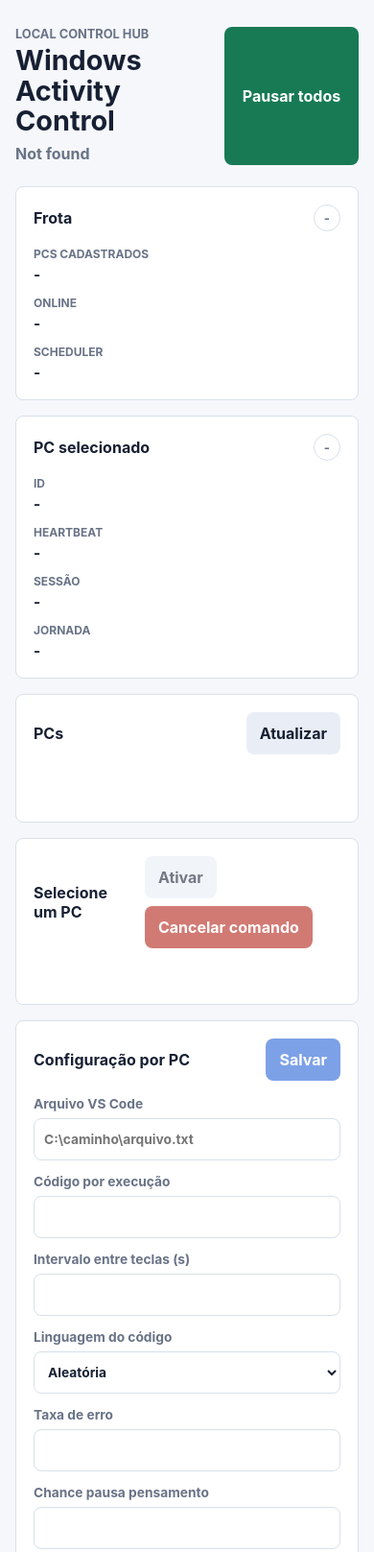
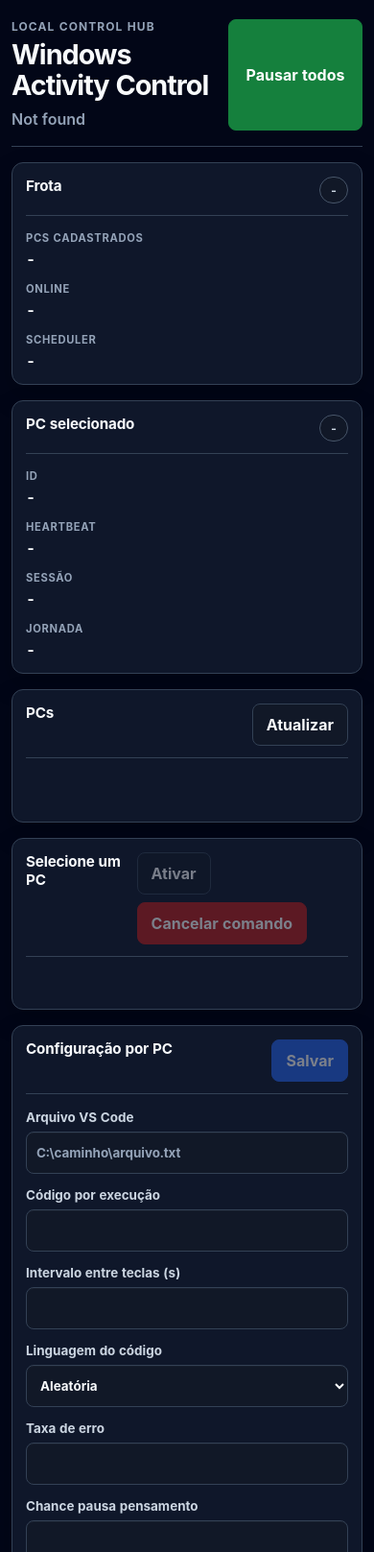
Before and after one commit to lucasfogacadj/RemoteControl, a website: page hub/control_hub/static/index.html in a window 390 px wide. Shown: the top 1617 px of the page at 96% size. Drawn offline with Linux system fonts and the light colour scheme; no server answers.

Commit message:
Add dark visual theme to control console

```diff
--- a/hub/control_hub/static/app.js
+++ b/hub/control_hub/static/app.js
@@ -112,6 +112,7 @@ function renderFleet(fleetState) {
   text(els.schedulerStatus, fleetState.scheduler?.task_running ? "Ativo" : "Indisponível");
   els.fleetToggleButton.textContent = fleet.enabled ? "Pausar todos" : "Retomar todos";
   els.fleetToggleButton.setAttribute("aria-pressed", String(fleet.enabled));
+  els.fleetToggleButton.classList.toggle("enabled", Boolean(fleet.enabled));
   clear(els.agentList);
   for (const agent of agents) {
     const row = button("", "agent-row");
--- a/hub/control_hub/static/index.html
+++ b/hub/control_hub/static/index.html
@@ -3,8 +3,9 @@
   <head>
     <meta charset="utf-8" />
     <meta name="viewport" content="width=device-width, initial-scale=1" />
+    <meta name="theme-color" content="#020617" />
     <title>Windows Activity Control</title>
-    <link rel="stylesheet" href="/static/styles.css" />
+    <link rel="stylesheet" href="/static/styles.css?v=dark-1" />
   </head>
   <body>
     <main class="shell">
--- a/hub/control_hub/static/styles.css
+++ b/hub/control_hub/static/styles.css
@@ -1,26 +1,60 @@
 :root {
-  color-scheme: light;
-  --bg: #f5f7fb;
-  --panel: #ffffff;
-  --ink: #172033;
-  --muted: #697386;
-  --line: #d9e0ea;
-  --blue: #2764d8;
-  --green: #177a55;
-  --red: #b42318;
-  --amber: #9a6700;
+  color-scheme: dark;
+  --bg: #020617;
+  --panel: #0f172a;
+  --panel-elevated: #111827;
+  --input: #111827;
+  --input-hover: #162033;
+  --ink: #f8fafc;
+  --on-action: #fff;
+  --muted-strong: #cbd5e1;
+  --muted: #94a3b8;
+  --line: #334155;
+  --line-strong: #475569;
+  --blue: #2563eb;
+  --blue-hover: #1d4ed8;
+  --blue-soft: #172554;
+  --green: #15803d;
+  --green-text: #86efac;
+  --green-soft: #052e16;
+  --red: #b91c1c;
+  --red-text: #fecaca;
+  --red-soft: #450a0a;
+  --amber: #fbbf24;
+  --amber-soft: #422006;
+  --amber-border: #a16207;
+  --secondary-hover: #1e293b;
+  --green-hover: #166534;
+  --red-hover: #991b1b;
+  --focus: #60a5fa;
+  --focus-ring: rgb(96 165 250 / 34%);
+  --shadow-panel: 0 12px 30px rgb(0 0 0 / 16%);
+  --shadow-dialog: 0 24px 70px rgb(0 0 0 / 48%);
+  --backdrop: rgb(2 6 23 / 72%);
+  --transition-fast: 180ms ease-out;
 }
 
 * {
   box-sizing: border-box;
 }
 
+html {
+  background: var(--bg);
+}
+
 body {
+  min-height: 100dvh;
   margin: 0;
   background: var(--bg);
   color: var(--ink);
   font-family: Inter, ui-sans-serif, system-ui, -apple-system, BlinkMacSystemFont, "Segoe UI", sans-serif;
+  font-variant-numeric: tabular-nums;
   letter-spacing: 0;
+}
+
+::selection {
+  background: var(--blue);
+  color: var(--on-action);
 }
 
 button,
@@ -29,10 +63,17 @@ select {
   font: inherit;
 }
 
+button,
+input,
+select,
+.agent-row {
+  -webkit-tap-highlight-color: transparent;
+}
+
 .shell {
   width: min(1180px, calc(100% - 32px));
   margin: 0 auto;
-  padding: 28px 0 40px;
+  padding: 32px 0 48px;
 }
 
 .topbar {
@@ -41,13 +82,16 @@ select {
   justify-content: space-between;
   gap: 20px;
   margin-bottom: 22px;
+  padding-bottom: 22px;
+  border-bottom: 1px solid var(--line);
 }
 
 .eyebrow {
-  margin: 0 0 4px;
+  margin: 0 0 6px;
   color: var(--muted);
-  font-size: 0.8rem;
-  font-weight: 700;
+  font-size: 0.75rem;
+  font-weight: 750;
+  letter-spacing: 0.09em;
   text-transform: uppercase;
 }
 
@@ -59,13 +103,19 @@ p {
 
 h1 {
   margin-bottom: 0;
-  font-size: clamp(1.8rem, 4vw, 2.5rem);
+  color: var(--ink);
+  font-size: clamp(1.8rem, 4vw, 2.4rem);
+  font-weight: 700;
+  letter-spacing: -0.035em;
   line-height: 1.1;
 }
 
 h2 {
   margin-bottom: 0;
-  font-size: 1rem;
+  color: var(--ink);
+  font-size: 0.95rem;
+  font-weight: 700;
+  letter-spacing: -0.01em;
 }
 
 .status-grid,
@@ -103,7 +153,8 @@ h2 {
 .panel {
   background: var(--panel);
   border: 1px solid var(--line);
-  border-radius: 8px;
+  border-radius: 12px;
+  box-shadow: var(--shadow-panel);
   padding: 18px;
 }
 
@@ -113,42 +164,45 @@ h2 {
   justify-content: space-between;
   gap: 12px;
   margin-bottom: 16px;
+  padding-bottom: 12px;
+  border-bottom: 1px solid var(--line);
 }
 
 .badge {
   display: inline-flex;
   min-height: 28px;
   align-items: center;
+  border: 1px solid var(--line-strong);
   border-radius: 999px;
-  border: 1px solid var(--line);
   padding: 4px 10px;
-  color: var(--muted);
-  font-size: 0.82rem;
-  font-weight: 700;
+  color: var(--muted-strong);
+  background: var(--panel-elevated);
+  font-size: 0.78rem;
+  font-weight: 750;
 }
 
 .badge.ok {
-  border-color: #b7e4cf;
-  color: var(--green);
-  background: #effaf5;
+  border-color: var(--green);
+  color: var(--green-text);
+  background: var(--green-soft);
 }
 
 .badge.warn {
-  border-color: #f4d58d;
+  border-color: var(--amber-border);
   color: var(--amber);
-  background: #fff8e6;
+  background: var(--amber-soft);
 }
 
 .badge.danger {
-  border-color: #f5b5ad;
-  color: var(--red);
-  background: #fff2f0;
+  border-color: var(--red);
+  color: var(--red-text);
+  background: var(--red-soft);
 }
 
 .metrics {
   display: grid;
   grid-template-columns: repeat(auto-fit, minmax(130px, 1fr));
-  gap: 12px;
+  gap: 14px;
   margin: 0;
 }
 
@@ -158,15 +212,17 @@ h2 {
 
 .metrics dt {
   color: var(--muted);
-  font-size: 0.75rem;
-  font-weight: 700;
+  font-size: 0.7rem;
+  font-weight: 750;
+  letter-spacing: 0.06em;
   text-transform: uppercase;
 }
 
 .metrics dd {
-  margin: 5px 0 0;
+  margin: 6px 0 0;
   overflow-wrap: anywhere;
-  font-size: 0.96rem;
+  color: var(--ink);
+  font-size: 0.98rem;
   font-weight: 650;
 }
 
@@ -180,9 +236,9 @@ h2 {
 label {
   display: grid;
   gap: 7px;
-  color: var(--muted);
-  font-size: 0.86rem;
-  font-weight: 700;
+  color: var(--muted-strong);
+  font-size: 0.84rem;
+  font-weight: 650;
 }
 
 input,
@@ -193,13 +249,39 @@ select {
   border-radius: 8px;
   padding: 8px 10px;
   color: var(--ink);
-  background: #fff;
+  background: var(--input);
+  box-shadow: inset 0 1px 0 rgb(255 255 255 / 3%);
+  transition: border-color var(--transition-fast), background-color var(--transition-fast), box-shadow var(--transition-fast);
 }
 
-input:focus,
-select:focus {
-  border-color: var(--blue);
-  outline: 3px solid rgba(39, 100, 216, 0.16);
+input:hover,
+select:hover {
+  border-color: var(--line-strong);
+  background: var(--input-hover);
+}
+
+input::placeholder {
+  color: var(--muted);
+  opacity: 1;
+}
+
+input:focus-visible,
+select:focus-visible {
+  border-color: var(--focus);
+  outline: 3px solid var(--focus-ring);
+  outline-offset: 1px;
+}
+
+input[type="checkbox"] {
+  accent-color: var(--blue);
+}
+
+input:-webkit-autofill,
+input:-webkit-autofill:hover,
+input:-webkit-autofill:focus {
+  -webkit-text-fill-color: var(--ink);
+  box-shadow: 0 0 0 1000px var(--input) inset;
+  caret-color: var(--ink);
 }
 
 .routine-list {
@@ -213,13 +295,14 @@ select:focus {
   align-items: center;
   gap: 12px;
   border: 1px solid var(--line);
-  border-radius: 8px;
+  border-radius: 10px;
+  background: var(--panel-elevated);
   padding: 12px;
 }
 
 .routine-title {
   color: var(--ink);
-  font-weight: 750;
+  font-weight: 700;
 }
 
 .routine-row input[type="checkbox"] {
@@ -236,61 +319,100 @@ select:focus {
 
 button {
   min-height: 44px;
-  border: 0;
+  border: 1px solid transparent;
   border-radius: 8px;
   padding: 8px 14px;
+  color: var(--ink);
+  background: var(--panel-elevated);
   cursor: pointer;
-  font-weight: 750;
+  font-weight: 700;
+  transition: background-color var(--transition-fast), border-color var(--transition-fast), box-shadow var(--transition-fast), color var(--transition-fast), transform var(--transition-fast);
+}
+
+button:hover:not(:disabled) {
+  border-color: var(--line-strong);
+  box-shadow: 0 5px 14px rgb(0 0 0 / 18%);
+}
+
+button:active:not(:disabled) {
+  transform: translateY(1px);
 }
 
 button:disabled {
   cursor: not-allowed;
-  opacity: 0.6;
+  opacity: 0.45;
 }
 
 button:focus-visible,
 .agent-row:focus-visible {
-  outline: 3px solid rgba(39, 100, 216, 0.35);
+  outline: 3px solid var(--focus-ring);
   outline-offset: 2px;
 }
 
 .primary,
 .toggle-button.enabled {
-  color: #fff;
+  border-color: var(--blue);
+  color: var(--on-action);
   background: var(--blue);
 }
 
+.primary:hover:not(:disabled),
+.toggle-button.enabled:hover:not(:disabled) {
+  border-color: var(--blue-hover);
+  background: var(--blue-hover);
+}
+
 .secondary {
+  border-color: var(--line);
   color: var(--ink);
-  background: #e9eef6;
+  background: var(--panel-elevated);
+}
+
+.secondary:hover:not(:disabled) {
+  color: var(--on-action);
+  background: var(--secondary-hover);
 }
 
 .toggle-button {
   min-width: 140px;
-  color: #fff;
+  border-color: var(--green);
+  color: var(--on-action);
   background: var(--green);
 }
 
+.toggle-button:hover:not(:disabled) {
+  border-color: var(--green-hover);
+  background: var(--green-hover);
+}
+
 .toggle-button.enabled {
+  border-color: var(--red);
   background: var(--red);
+}
+
+.toggle-button.enabled:hover:not(:disabled) {
+  border-color: var(--red-hover);
+  background: var(--red-hover);
 }
 
 .form-message {
   min-height: 24px;
   margin: 12px 0 0;
   color: var(--muted);
-  font-weight: 650;
+  font-weight: 600;
+  line-height: 1.5;
 }
 
 .form-message.error {
-  color: var(--red);
+  color: var(--red-text);
 }
 
 .status-message {
   min-height: 22px;
   margin: 8px 0 0;
   color: var(--muted);
-  font-weight: 650;
+  font-weight: 600;
+  line-height: 1.5;
 }
 
 .button-row {
@@ -300,22 +422,28 @@ button:focus-visible,
 }
 
 .danger-button {
-  color: #fff;
+  border-color: var(--red);
+  color: var(--on-action);
   background: var(--red);
+}
+
+.danger-button:hover:not(:disabled) {
+  border-color: var(--red-hover);
+  background: var(--red-hover);
 }
 
 .confirmation-dialog {
   width: min(480px, calc(100% - 32px));
-  border: 1px solid var(--line);
+  border: 1px solid var(--line-strong);
   border-radius: 12px;
   padding: 0;
   color: var(--ink);
-  background: var(--panel);
-  box-shadow: 0 18px 50px rgba(23, 32, 51, 0.24);
+  background: var(--panel-elevated);
+  box-shadow: var(--shadow-dialog);
 }
 
 .confirmation-dialog::backdrop {
-  background: rgba(23, 32, 51, 0.52);
+  background: var(--backdrop);
 }
 
 .confirmation-dialog-content {
@@ -327,7 +455,7 @@ button:focus-visible,
 }
 
 .confirmation-dialog-content p:not(.form-message) {
-  color: var(--muted);
+  color: var(--muted-strong);
   line-height: 1.5;
 }
 
@@ -349,9 +477,15 @@ button:focus-visible,
   gap: 3px;
   align-content: center;
   border: 1px solid var(--line);
+  border-radius: 8px;
   color: var(--ink);
-  background: #fff;
+  background: var(--panel-elevated);
   text-align: left;
+}
+
+.agent-row:hover:not(:disabled) {
+  border-color: var(--line-strong);
+  background: var(--input-hover);
 }
 
 .agent-row strong {
@@ -365,8 +499,9 @@ button:focus-visible,
 }
 
 .agent-row.selected {
-  border-color: var(--blue);
-  background: #eef4ff;
+  border-color: var(--focus);
+  background: var(--blue-soft);
+  box-shadow: inset 3px 0 0 var(--focus);
 }
 
 .event-list {
@@ -380,30 +515,49 @@ button:focus-visible,
 }
 
 .event-list li {
-  border-left: 4px solid var(--line);
+  border-left: 4px solid var(--line-strong);
   padding: 4px 0 4px 10px;
 }
 
 .event-list .ok {
-  border-left-color: var(--green);
+  border-left-color: var(--green-text);
 }
 
 .event-list .error,
 .event-list .rejected {
-  border-left-color: var(--red);
+  border-left-color: var(--red-text);
 }
 
 .event-list time {
   display: block;
   color: var(--muted);
   font-size: 0.78rem;
-  font-weight: 700;
+  font-weight: 650;
 }
 
 .event-list strong {
   display: block;
   margin-top: 2px;
   overflow-wrap: anywhere;
+}
+
+* {
+  scrollbar-color: var(--line-strong) var(--panel-elevated);
+}
+
+*::-webkit-scrollbar {
+  width: 10px;
+  height: 10px;
+}
+
+*::-webkit-scrollbar-track {
+  background: var(--panel-elevated);
+}
+
+*::-webkit-scrollbar-thumb {
+  border: 3px solid var(--panel-elevated);
+  border-radius: 999px;
+  background: var(--line-strong);
 }
 
 @media (max-width: 860px) {
@@ -432,3 +586,35 @@ button:focus-visible,
     justify-content: flex-start;
   }
 }
+
+@media (max-width: 480px) {
+  .shell {
+    width: min(100% - 24px, 1180px);
+    padding: 20px 0 32px;
+  }
+
+  .topbar {
+    gap: 14px;
+    margin-bottom: 16px;
+    padding-bottom: 16px;
+  }
+
+  .panel {
+    padding: 14px;
+  }
+
+  .panel-header {
+    align-items: flex-start;
+  }
+}
+
+@media (prefers-reduced-motion: reduce) {
+  *,
+  *::before,
+  *::after {
+    scroll-behavior: auto !important;
+    animation-duration: 0.01ms !important;
+    animation-iteration-count: 1 !important;
+    transition-duration: 0.01ms !important;
+  }
+}
```
Also changed, not shown: tests/browser/multi_pc_console.spec.mjs (+20 -0 lines).
